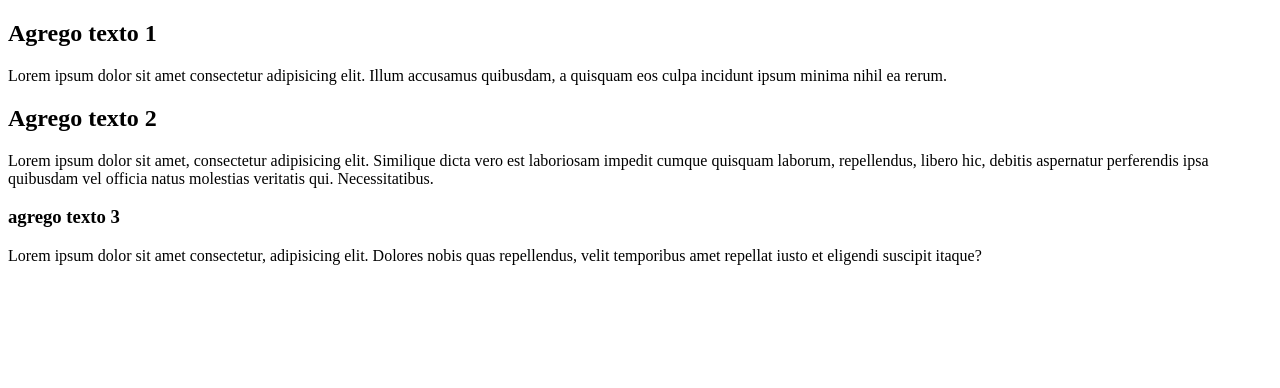
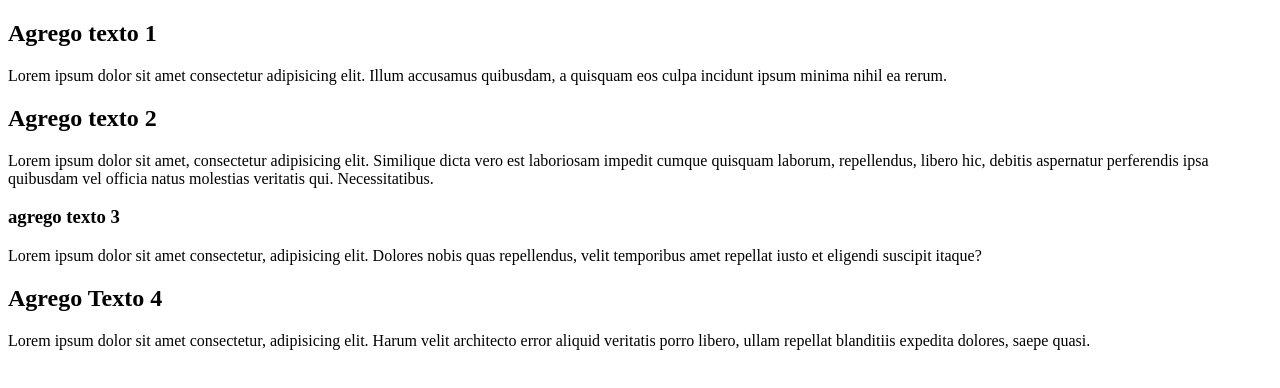
Before and after one commit to erickSantix/Merge, a plain HTML site: page index.html in a window 1280 px wide. Drawn offline with Linux system fonts and the light colour scheme.

Commit message:
agregar texto 4

```diff
--- a/index.html
+++ b/index.html
@@ -19,5 +19,8 @@
 
     <p>Lorem ipsum dolor sit amet consectetur, adipisicing elit. Dolores nobis quas repellendus, velit temporibus amet repellat iusto et eligendi suscipit itaque?</p>
 
+    <h2>Agrego Texto 4</h2>
+
+    <p>Lorem ipsum dolor sit amet consectetur, adipisicing elit. Harum velit architecto error aliquid veritatis porro libero, ullam repellat blanditiis expedita dolores, saepe quasi.</p>
 </body>
 </html>
```
